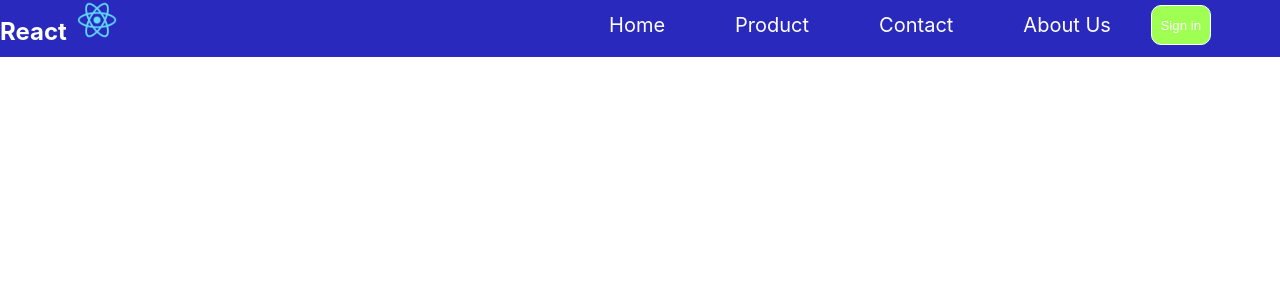
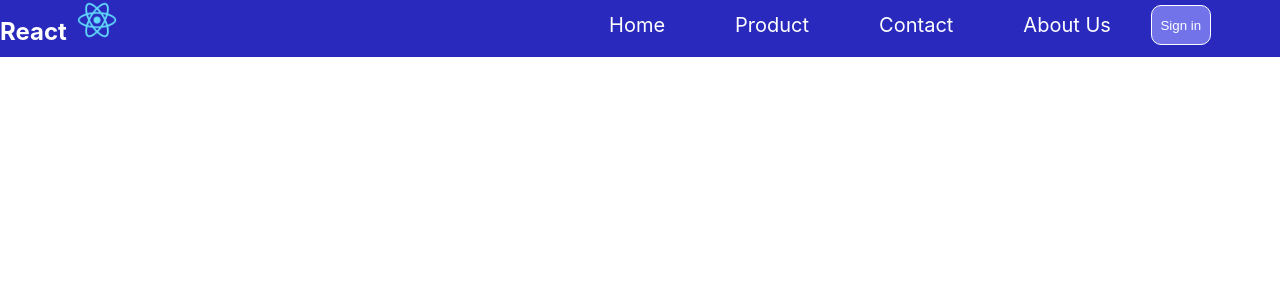
Before and after one commit to marcinoles87/navbar, a React (Create React App) app: page / in a window 1280 px wide. In both pictures the pointer is over the button "Sign in". Shown: the top 300 px of the page. Built offline with nearby package versions, Linux system fonts and the light colour scheme.

Commit message:
add button

```diff
--- a/src/components/menu.css
+++ b/src/components/menu.css
@@ -41,7 +41,7 @@
 
 .nav-link a:hover{
 
-    background-color: rgb(114, 114, 233); ;
+    background-color: rgb(114, 114, 233);
     font-size: 22px;
 }
 
@@ -64,9 +64,11 @@ img{
     border:1px solid white;
     border-radius: 10px;
     background-color:rgb(160, 255, 83) ;
+    transition: 0.5s ease-in-out;
 }
 
 .btn:hover {
+    background-color: rgb(114, 114, 233);
 
 }
 
```
